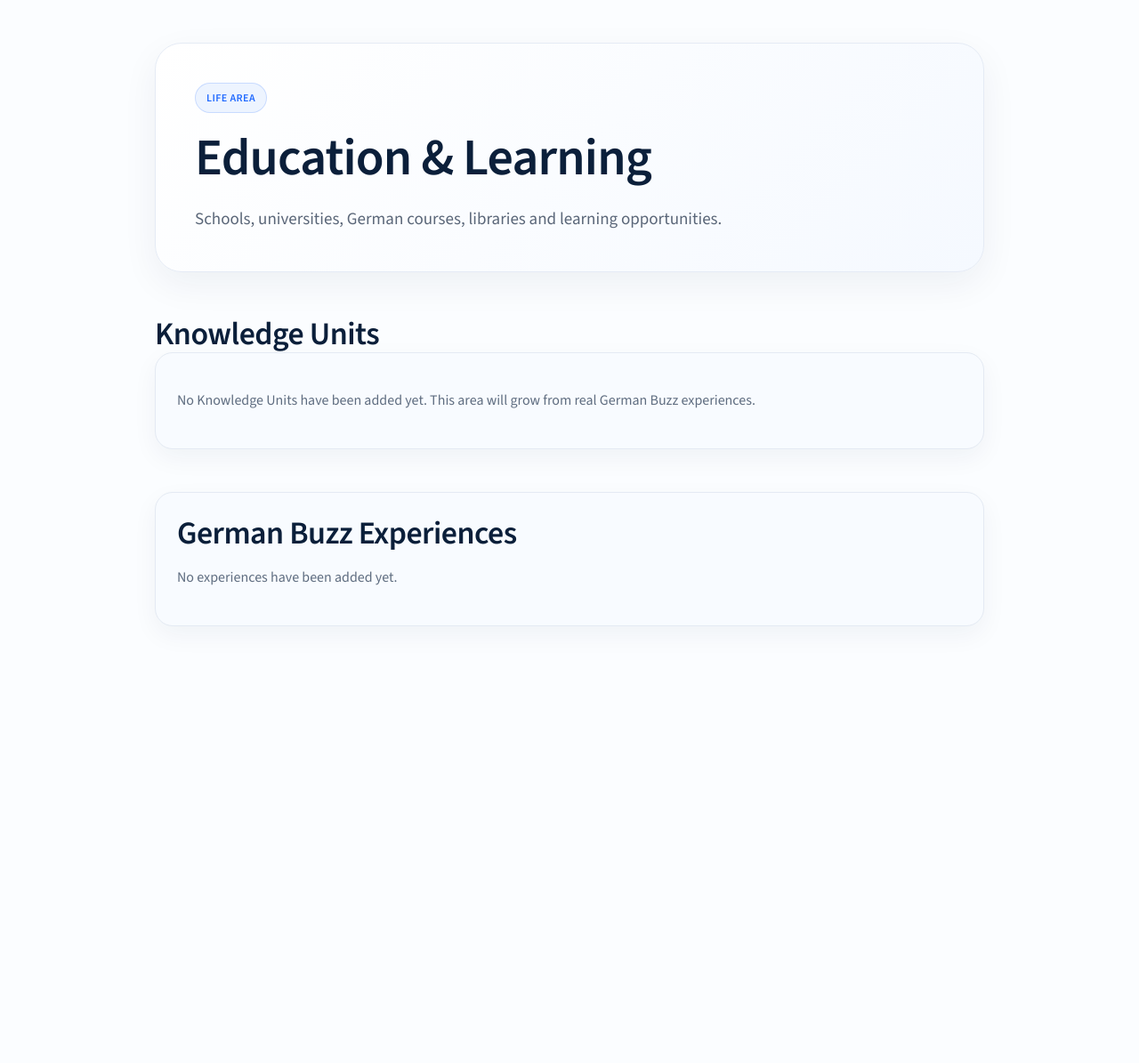
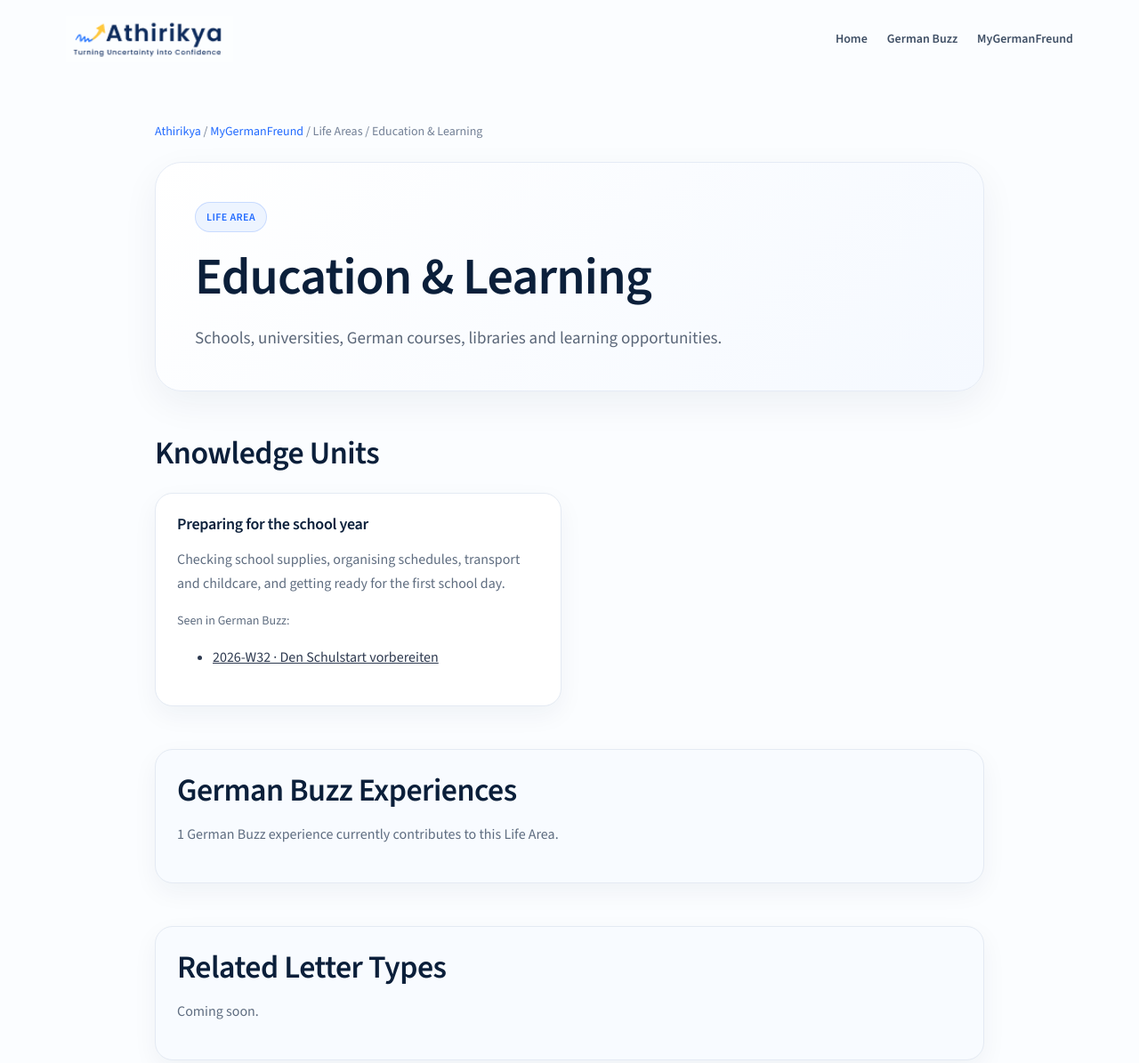
Before and after one commit to Athirikya-Solutions/athirikya-website, a plain HTML site: page mygermanfreund/life-areas/education/index.html in a window 1280 px wide. Shown: the top 1195 px of the page at 89% size. Before the commit the page ends 832 px from the top, so only its background shows below. Drawn offline with nearby package versions, Linux system fonts and the light colour scheme.

Commit message:
Generate Education Life Area for KW32

```diff
--- a/mygermanfreund/life-areas/education/index.html
+++ b/mygermanfreund/life-areas/education/index.html
@@ -1 +1,25 @@
-<!doctype html><html lang="en"><head><meta charset="utf-8"><meta name="viewport" content="width=device-width,initial-scale=1"><title>Education &amp; Learning | Life Areas | MyGermanFreund</title><meta name="description" content="Schools, universities, German courses, libraries and learning opportunities."><link rel="canonical" href="https://athirikya.com/mygermanfreund/life-areas/education/"><link rel="stylesheet" href="../../../styles.css"><link rel="stylesheet" href="../../../soothing.css"><link rel="stylesheet" href="../../../seo-content.css"><link rel="stylesheet" href="../../../humanized.css"></head><body><main class="content-page"><article><header class="content-hero"><p class="eyebrow">Life Area</p><h1>Education &amp; Learning</h1><p class="content-lead">Schools, universities, German courses, libraries and learning opportunities.</p></header><section class="guide-section"><h2>Knowledge Units</h2><article class="notice-card"><p>No Knowledge Units have been added yet. This area will grow from real German Buzz experiences.</p></article></section><section class="guide-section notice-card"><h2>German Buzz Experiences</h2><p>No experiences have been added yet.</p></section></article></main></body></html>
+<!doctype html>
+<html lang="en">
+<head>
+  <meta charset="utf-8">
+  <meta name="viewport" content="width=device-width, initial-scale=1">
+  <title>Education &amp; Learning | Life Areas | MyGermanFreund</title>
+  <meta name="description" content="Schools, universities, German courses, libraries and learning opportunities.">
+  <link rel="canonical" href="https://athirikya.com/mygermanfreund/life-areas/education/">
+  <meta name="robots" content="index,follow">
+  <link rel="icon" href="../../../assets/athirikya-logo.png?v=6" type="image/png">
+  <link rel="stylesheet" href="../../../styles.css"><link rel="stylesheet" href="../../../soothing.css"><link rel="stylesheet" href="../../../seo-content.css"><link rel="stylesheet" href="../../../humanized.css">
+</head>
+<body>
+  <header class="site-header"><a class="brand" href="../../../index.html" aria-label="Athirikya home"><img src="../../../assets/athirikya-logo.png" alt="Athirikya"></a><nav class="nav" aria-label="Main navigation"><a href="../../../index.html">Home</a><a href="../../german-buzz/">German Buzz</a><a href="../../../mygermanfreund.html">MyGermanFreund</a></nav></header>
+  <main class="content-page"><nav class="breadcrumbs" aria-label="Breadcrumb"><a href="../../../index.html">Athirikya</a> / <a href="../../../mygermanfreund.html">MyGermanFreund</a> / Life Areas / Education &amp; Learning</nav><article>
+    <header class="content-hero"><p class="eyebrow">Life Area</p><h1>Education &amp; Learning</h1><p class="content-lead">Schools, universities, German courses, libraries and learning opportunities.</p></header>
+    <section class="guide-section" aria-labelledby="knowledge-units"><h2 id="knowledge-units">Knowledge Units</h2><div class="guide-grid">
+      <article class="notice-card" id="school-year-preparation"><h3>Preparing for the school year</h3><p>Checking school supplies, organising schedules, transport and childcare, and getting ready for the first school day.</p><p class="small-note">Seen in German Buzz:</p><ul class="life-area-experiences"><li><a href="/mygermanfreund/german-buzz/kw-32/">2026-W32 · Den Schulstart vorbereiten</a></li></ul></article>
+    </div></section>
+    <section class="guide-section notice-card" aria-labelledby="buzz-experiences"><h2 id="buzz-experiences">German Buzz Experiences</h2><p>1 German Buzz experience currently contributes to this Life Area.</p></section>
+    <section class="guide-section notice-card"><h2>Related Letter Types</h2><p>Coming soon.</p></section><section class="guide-section notice-card"><h2>Related Did You Know?</h2><p>Coming soon.</p></section><section class="guide-section notice-card"><h2>Official Resources</h2><p>Coming soon.</p></section>
+  </article></main>
+  <footer class="site-footer"><div><img src="../../../assets/athirikya-logo.png" alt="Athirikya"></div><nav aria-label="Footer navigation"><a href="../../../privacy.html">Privacy</a><a href="../../../terms.html">Terms</a><a href="../../../impressum.html">Impressum</a><a href="../../../contact.html">Contact</a></nav><p>© 2026 Athirikya. All rights reserved.</p></footer>
+</body>
+</html>
```
